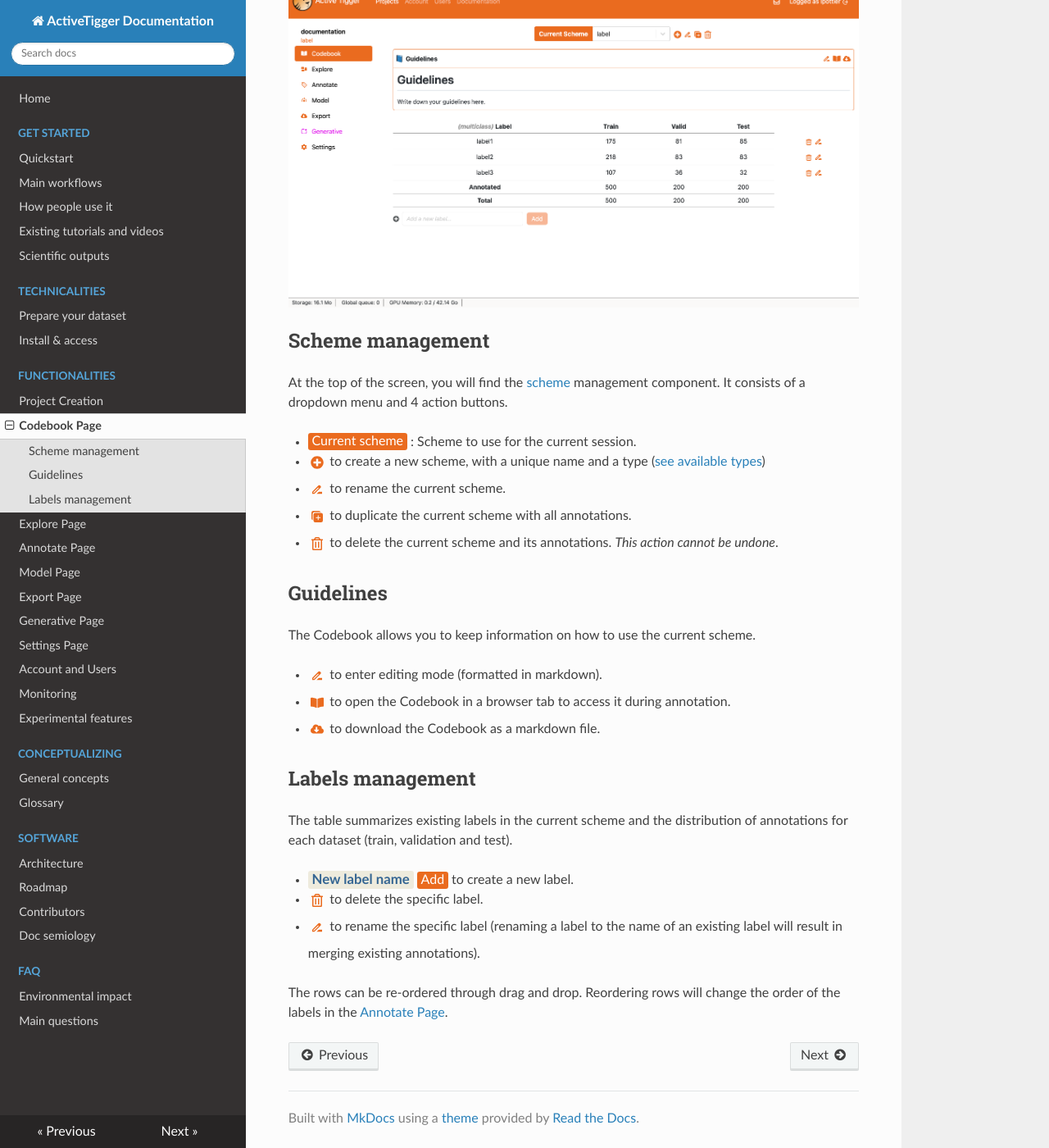
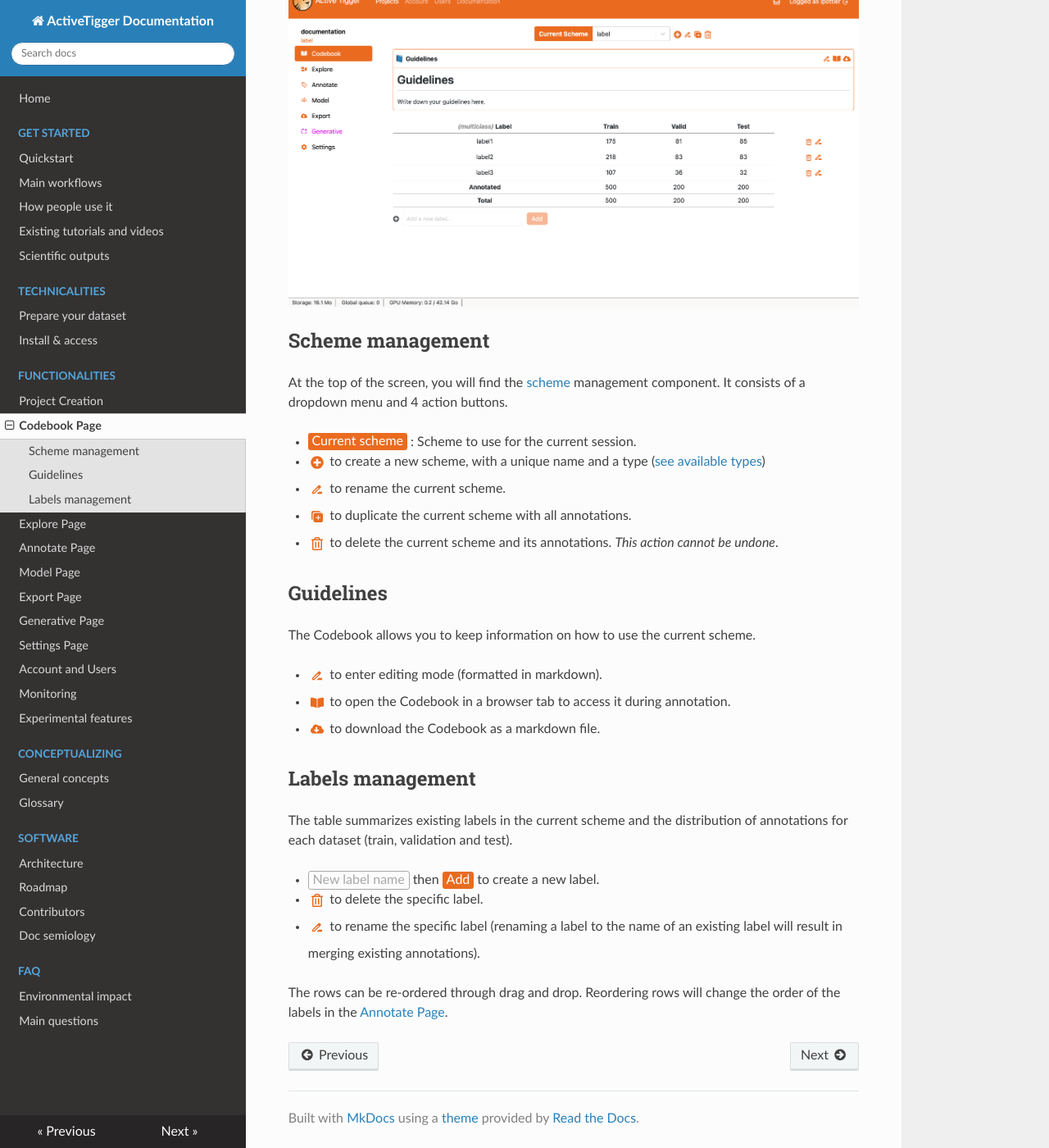
Before and after one commit to activetigger/documentation, an MkDocs documentation site: the page built from docs/functionalities/codebook.md, in a window 1280 px wide and 1400 px high, scrolled down 252 px. Shown: the whole window at 82% size. Built offline with MkDocs 1.6.1, drawn with Linux system fonts in a browser that asks for light colours; nearby versions of some CDN libraries.

Commit message:
new CSS style for input boxes

```diff
--- a/docs/functionalities/codebook.md
+++ b/docs/functionalities/codebook.md
@@ -27,7 +27,7 @@
 
 The table summarizes existing labels in the current scheme and the distribution of annotations for each dataset (train, validation and test).
 
-- <span class="parameter">New label name</span> <span class="action primary">Add</span> to create a new label.
+- <span class="action input">New label name</span> then <span class="action primary">Add</span> to create a new label.
 - <span class="icon">![](../img/icons/delete.svg)</span> to delete the specific label.
 - <span class="icon">![](../img/icons/rename.svg)</span> to rename the specific label (renaming a label to the name of an existing label will result in merging existing annotations).
 
--- a/docs/style.css
+++ b/docs/style.css
@@ -48,6 +48,11 @@
     border:1px var(--secondary-color) solid;
 }
 
+span.action.input{
+    color:#A8A8A8;
+    border:1px solid #A8A8A8;
+}
+
 span.highlight{
     color:black;
     background-color: #FF165420;
```
Also changed, not shown: docs/functionalities/explore.md (+1 -1 lines).
